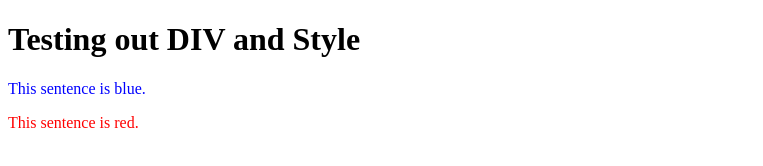
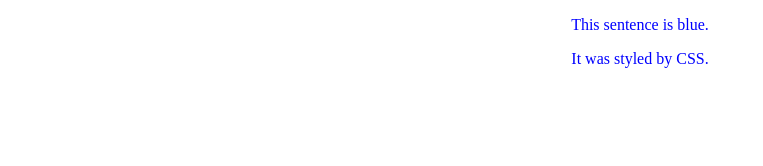
Before and after one commit to veepham/HTML-and-CSS-Projects, a plain HTML site: page Basic_HTML_and_CSS/Basic_HTML_3.html in a window 1280 px wide. Shown: the whole page, without its empty margins (0-763 px from the left). Drawn offline with Linux system fonts and the light colour scheme.

Commit message:
Testing out CSS within HTML

```diff
--- a/Basic_HTML_and_CSS/Basic_HTML_3.html
+++ b/Basic_HTML_and_CSS/Basic_HTML_3.html
@@ -3,16 +3,15 @@
 <head>
 	<title>Beginner HTMl Coding Projects</title>
 	<meta charset="utf-8">
+	<style>
+	p {
+		color: blue;
+		text-align: center;
+	}
+	</style>
 </head>
 <body>
-	<h1>Testing out DIV and Style</h1>
-<style>
-p {color:blue;}
-</style>
 <p>This sentence is blue.</p>
-
-<div style="color: red">
-	This sentence is red.
-</div>
+<p>It was styled by CSS.</p>
 </body>
 </html>
```
